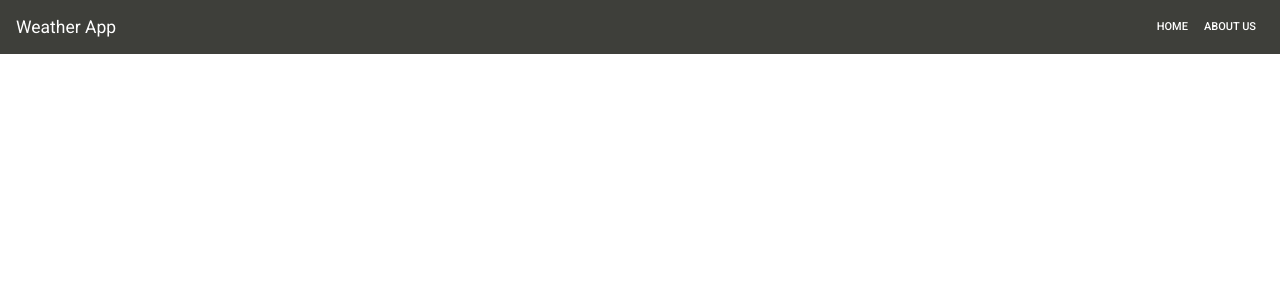
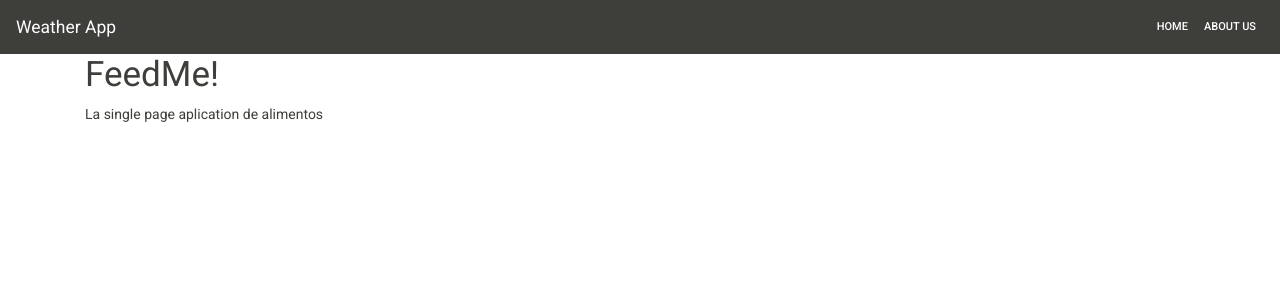
Before and after one commit to LucianoSainz/React-Weather-App, a React app: page /AboutUs in a window 1280 px wide. Shown: the top 300 px of the page. Built offline with nearby package versions, Linux system fonts and the light colour scheme.

Commit message:
added AboutUs content

```diff
--- a/src/app/App.js
+++ b/src/app/App.js
@@ -1,5 +1,6 @@
 import React, { Component } from 'react';
 import Home from './components/Home';
+import AboutUs from './components/AboutUs';
 import Navbar from './components/Navbar';
 import {Switch, Route} from 'react-router-dom';
 
@@ -12,7 +13,7 @@ const App = () => {
 
         <Switch>
            <Route path="/" exact component={Home} />
-
+           <Route path="/AboutUs" exact component={AboutUs} />
         </Switch>
       </>
     )
--- /dev/null
+++ b/src/app/components/AboutUs.js
@@ -0,0 +1,14 @@
+import React from 'react';
+import {Container} from 'react-bootstrap';
+
+const AboutUs = () => {
+
+    return (
+        <Container>
+            <h1>FeedMe!</h1>
+            <p>La single page aplication de alimentos</p>
+        </Container>
+    )
+}
+
+export default AboutUs;
--- a/src/app/components/Navbar.js
+++ b/src/app/components/Navbar.js
@@ -10,7 +10,7 @@ const Navigation = () => {
             <Navbar.Brand as="div"><Link to="/">Weather App</Link></Navbar.Brand>
             <Nav className="ml-auto">
                 <Nav.Link as="div"><Link to="/">Home</Link></Nav.Link>
-                <Nav.Link as="div"><Link to="/About">About us</Link></Nav.Link>
+                <Nav.Link as="div"><Link to="/AboutUs">About us</Link></Nav.Link>
             </Nav>
         </Navbar>
     )
```
Also changed, not shown: src/app/components/About us.js (deleted).
